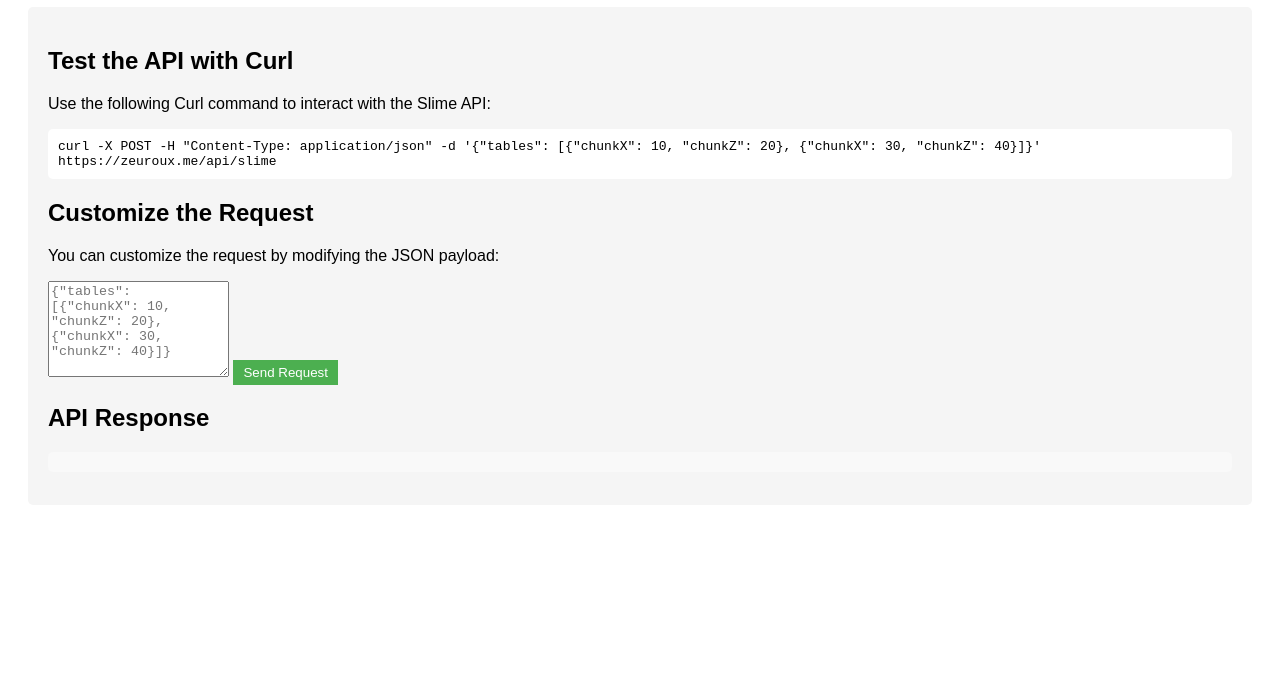
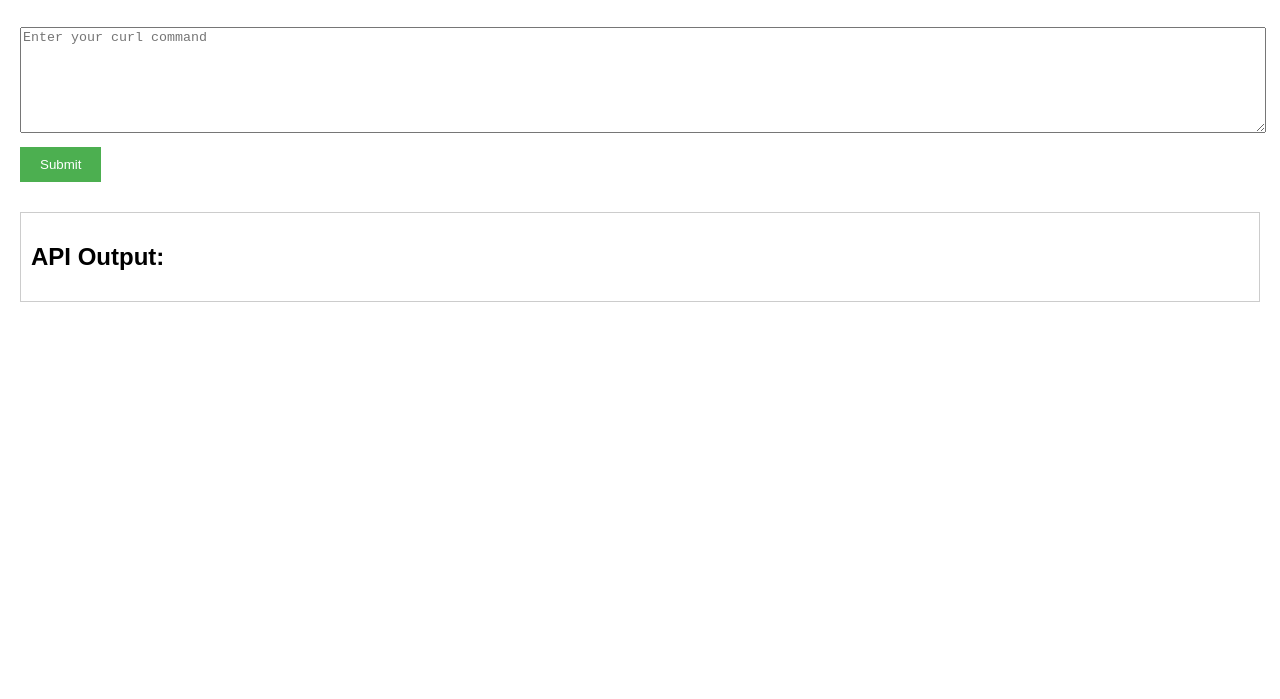
Before and after one commit to EpiclyRaspberry/slime-api, a website: page public/index.html in a window 1280 px wide. Shown: the part 101-800 px from the top of the page. Drawn offline with Linux system fonts and the light colour scheme.

Commit message:
Update index.html

```diff
--- a/public/index.html
+++ b/public/index.html
@@ -1,85 +1,76 @@
 <!DOCTYPE html>
 <html>
 <head>
-  <title>Slime API Demo</title>
+  <title>API Start Page</title>
   <style>
     body {
       font-family: Arial, sans-serif;
-      padding: 20px;
+      margin: 20px;
     }
 
     h1 {
       color: #333;
     }
 
-    .api-container {
-      background-color: #f5f5f5;
-      border-radius: 5px;
-      padding: 20px;
-      margin-top: 20px;
+    .form-container {
+      margin-top: 30px;
     }
 
-    .api-container code {
-      display: block;
-      background-color: #fff;
-      padding: 10px;
-      border-radius: 5px;
-      margin: 10px 0;
-    }
-
-    .api-container input {
+    .form-container textarea {
       width: 100%;
-      padding: 5px;
+      height: 100px;
       margin-bottom: 10px;
     }
 
-    .api-container button {
-      padding: 5px 10px;
-      background-color: #4caf50;
-      color: #fff;
+    .form-container input[type="submit"] {
+      padding: 10px 20px;
+      background-color: #4CAF50;
+      color: white;
       border: none;
       cursor: pointer;
     }
 
-    .api-container pre {
-      background-color: #f9f9f9;
+    .output-container {
+      margin-top: 30px;
+      border: 1px solid #ccc;
       padding: 10px;
-      border-radius: 5px;
-      margin-top: 20px;
     }
   </style>
 </head>
 <body>
-  <h1>Slime API Demo</h1>
-  <div class="api-container">
-    <h2>Test the API with Curl</h2>
-    <p>Use the following Curl command to interact with the Slime API:</p>
-    <code>
-      curl -X POST -H "Content-Type: application/json" -d '{"tables": [{"chunkX": 10, "chunkZ": 20}, {"chunkX": 30, "chunkZ": 40}]}' https://zeuroux.me/api/slime
-    </code>
-
-    <h2>Customize the Request</h2>
-    <p>You can customize the request by modifying the JSON payload:</p>
-    <textarea id="payload" rows="6" placeholder='{"tables": [{"chunkX": 10, "chunkZ": 20}, {"chunkX": 30, "chunkZ": 40}]}'></textarea>
-    <button id="sendRequest" type="button">Send Request</button>
-
-    <h2>API Response</h2>
-    <pre id="response"></pre>
+  <h1>Welcome to the API</h1>
+  <p>This is the start page for the API. You can use the form below to submit a <code>curl</code> command and see the output.</p>
+  <div class="form-container">
+    <form id="curlForm">
+      <textarea name="curlCommand" placeholder="Enter your curl command"></textarea>
+      <input type="submit" value="Submit">
+    </form>
+  </div>
+  <div class="output-container">
+    <h2>API Output:</h2>
+    <pre id="output"></pre>
   </div>
 
   <script>
-    document.getElementById('sendRequest').addEventListener('click', function () {
-      var payload = document.getElementById('payload').value;
-      var xhr = new XMLHttpRequest();
-      xhr.open('POST', 'https://zeuroux.me/api/slime', true);
-      xhr.setRequestHeader('Content-Type', 'application/json');
-      xhr.onreadystatechange = function () {
-        if (xhr.readyState === 4 && xhr.status === 200) {
-          var response = JSON.parse(xhr.responseText);
-          document.getElementById('response').innerText = JSON.stringify(response, null, 2);
-        }
-      };
-      xhr.send(payload);
+    document.getElementById('curlForm').addEventListener('submit', function (event) {
+      event.preventDefault();
+      const curlCommand = document.querySelector('textarea[name="curlCommand"]').value;
+      fetch('https://zeuroux.me/api/slime', {
+        method: 'POST',
+        headers: {
+          'Content-Type': 'application/json'
+        },
+        body: JSON.stringify({
+          command: curlCommand
+        })
+      })
+        .then(response => response.json())
+        .then(data => {
+          document.getElementById('output').innerText = JSON.stringify(data, null, 2);
+        })
+        .catch(error => {
+          console.error('Error:', error);
+        });
     });
   </script>
 </body>
```
